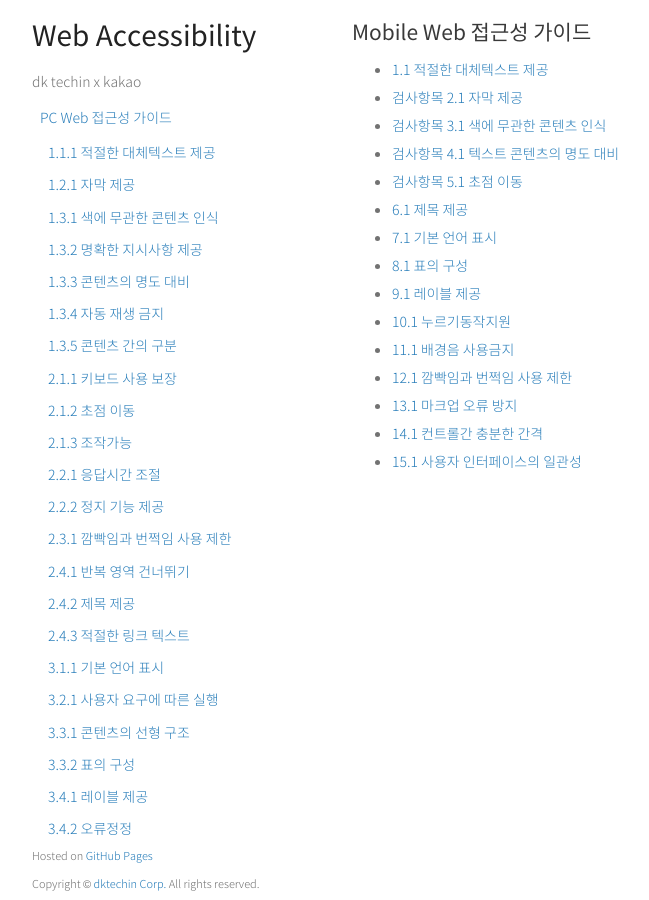
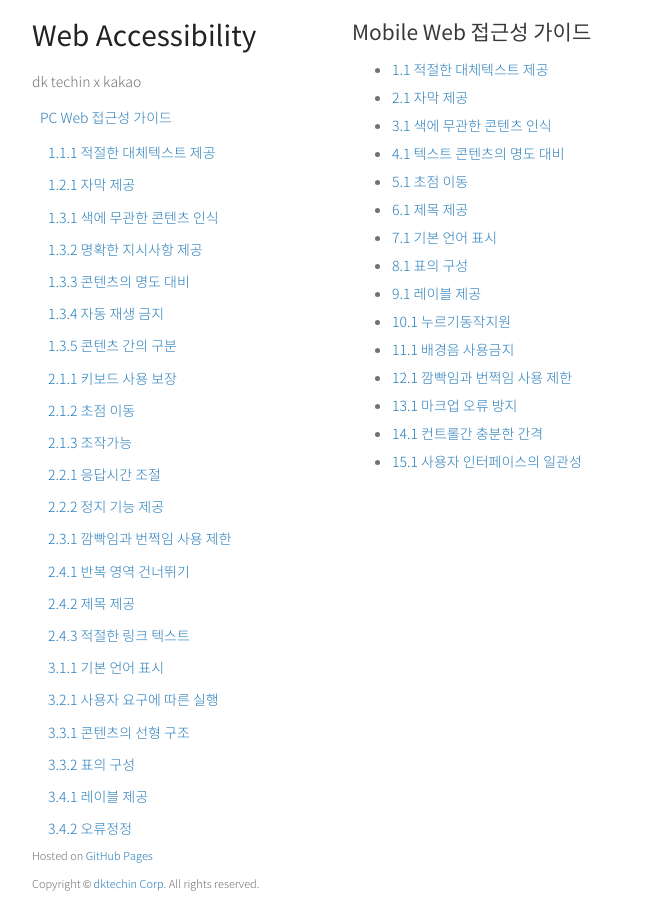
Before and after one commit to daum-a11y/web-a11y-guide, a Jekyll site: the page built from mobile/index.md, in a window 1280 px wide. Shown: the whole page, without its empty margins (68-717 px from the left). Built offline with Jekyll 4.4.1, drawn with Linux system fonts in a browser that asks for light colours.

Commit message:
오탈자 수정

```diff
--- a/mobile/index.md
+++ b/mobile/index.md
@@ -6,10 +6,10 @@ title: Mobile Web 접근성 가이드
 ## Mobile Web 접근성 가이드
 
 * [1.1 적절한 대체텍스트 제공]({{ site.baseurl }}/mobile/1.1)
-* [검사항목 2.1 자막 제공]({{ site.baseurl }}/mobile/2.1)
-* [검사항목 3.1 색에 무관한 콘텐츠 인식]({{ site.baseurl }}/mobile/3.1)
-* [검사항목 4.1 텍스트 콘텐츠의 명도 대비]({{ site.baseurl }}/mobile/4.1)
-* [검사항목 5.1 초점 이동]({{ site.baseurl }}/mobile/5.1)
+* [2.1 자막 제공]({{ site.baseurl }}/mobile/2.1)
+* [3.1 색에 무관한 콘텐츠 인식]({{ site.baseurl }}/mobile/3.1)
+* [4.1 텍스트 콘텐츠의 명도 대비]({{ site.baseurl }}/mobile/4.1)
+* [5.1 초점 이동]({{ site.baseurl }}/mobile/5.1)
 * [6.1 제목 제공]({{ site.baseurl }}/mobile/6.1)
 * [7.1 기본 언어 표시]({{ site.baseurl }}/mobile/7.1)
 * [8.1 표의 구성]({{ site.baseurl }}/mobile/8.1)
```
